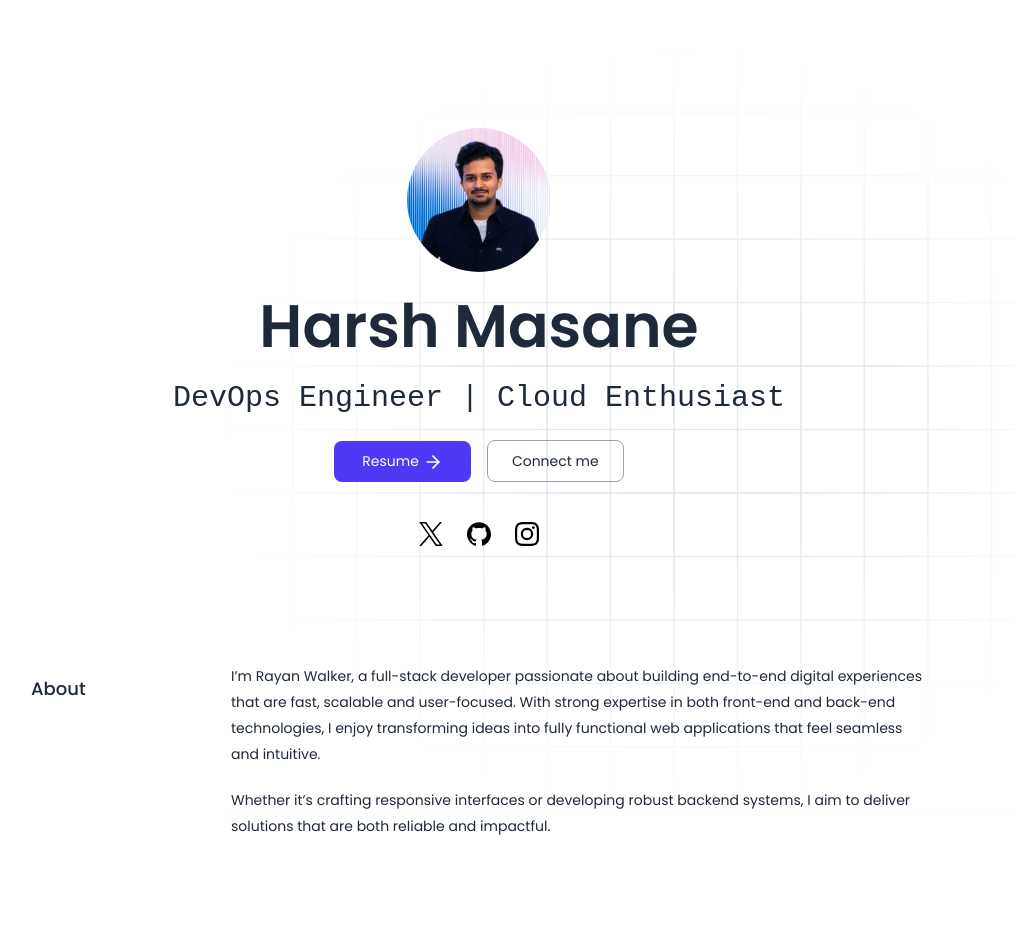
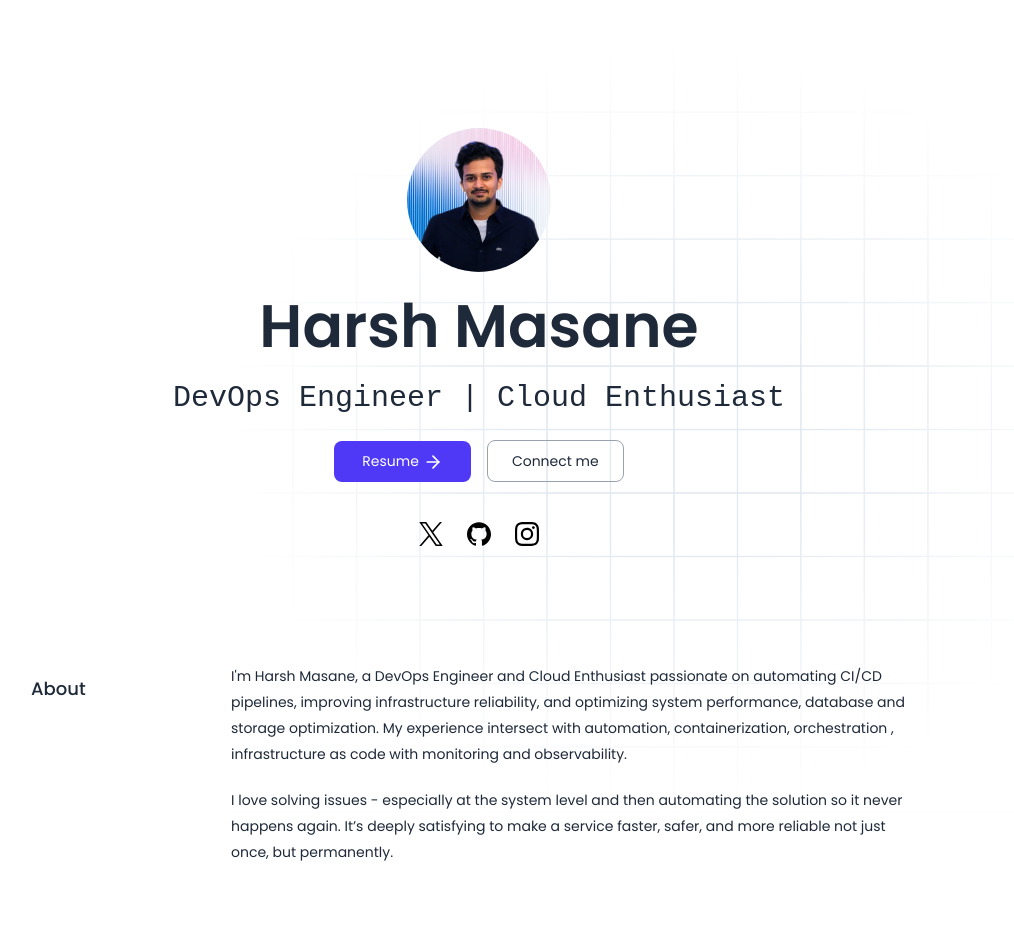
Before and after one commit to Harsh7-dit/portfolio, a React (Vite) app: page / in a window 1280 px wide. Shown: the top 950 px of the page, without its empty margins (161-1175 px from the left). Built offline with nearby package versions, Linux system fonts and the light colour scheme; a web font is replaced by a local one.

Commit message:
Updated Content 1

```diff
--- a/src/sections/about-section.tsx
+++ b/src/sections/about-section.tsx
@@ -5,10 +5,10 @@ export default function AboutSection() {
         <Section title="About">
             <div className="text-sm/6.5">
                 <p>
-                    I’m Rayan Walker, a full-stack developer passionate about building end-to-end digital experiences that are fast, scalable and user-focused. With strong expertise in both front-end and back-end technologies, I enjoy transforming ideas into fully functional web applications that feel seamless and intuitive.
+                    I'm Harsh Masane, a DevOps Engineer and Cloud Enthusiast passionate on automating CI/CD pipelines, improving infrastructure reliability, and optimizing system performance, database and storage optimization. My experience intersect with automation,  containerization, orchestration , infrastructure as code with monitoring and observability.
                 </p>
                 <p className="mt-5">
-                    Whether it’s crafting responsive interfaces or developing robust backend systems, I aim to deliver solutions that are both reliable and impactful.
+                    I love solving issues - especially at the system level and then automating the solution so it never happens again. It’s deeply satisfying to make a service faster, safer, and more reliable not just once, but permanently.
                 </p>
             </div>
         </Section>
--- a/src/sections/hero-section.tsx
+++ b/src/sections/hero-section.tsx
@@ -33,7 +33,7 @@ export default function HeroSection() {
             </svg>
 
             <img
-                src="./public/assets/picofme.png"
+                src="assets/picofme.png"
                 alt="Profile Image"
                 className="size-36 rounded-full"
                 width={144}
```
